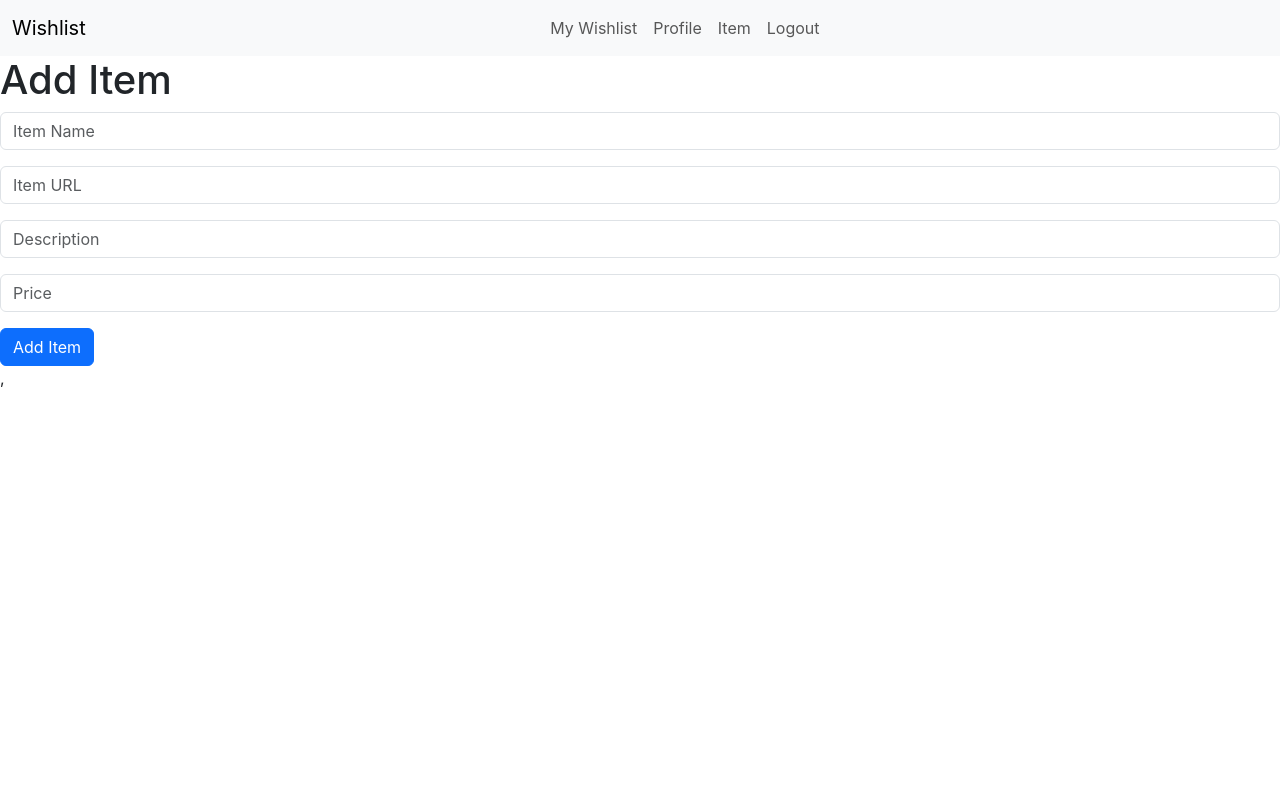
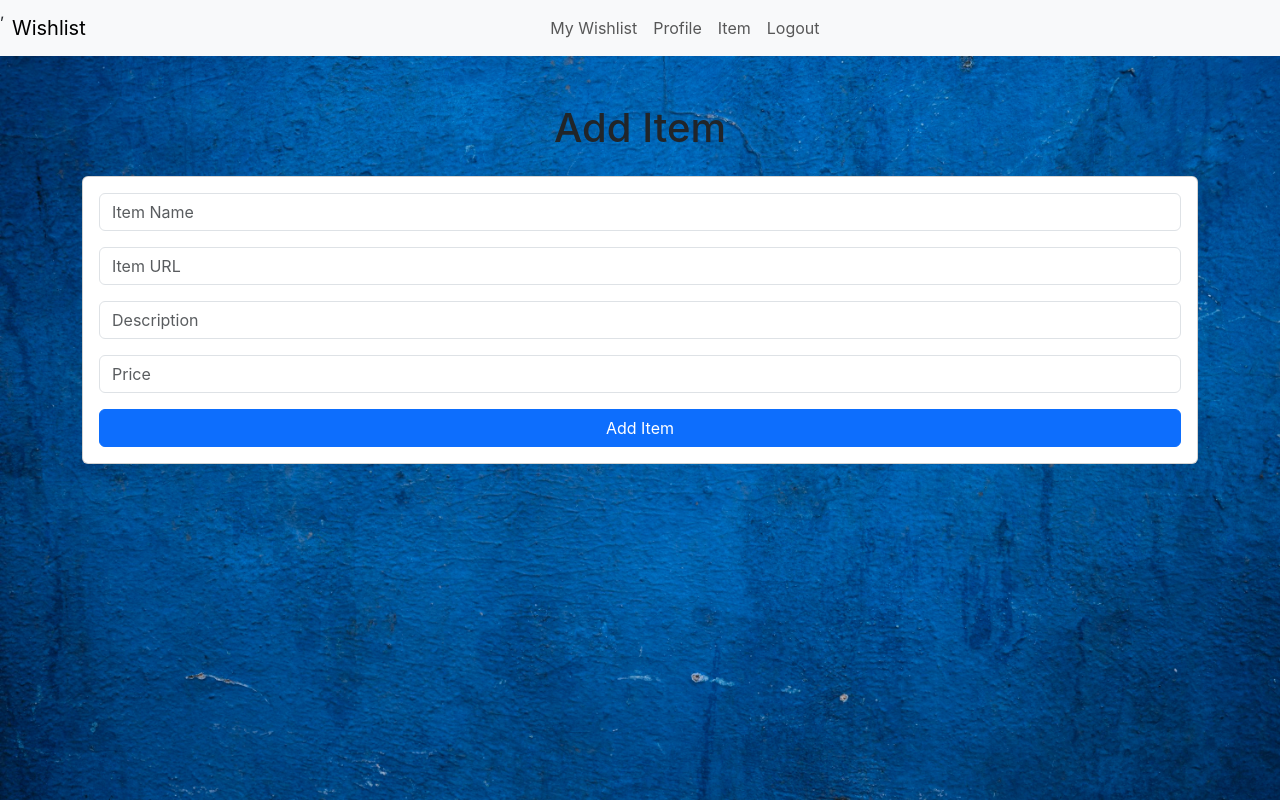
Before and after one commit to divaldez7464/frontend, a React (Create React App) app: page /item in a window 1280 px wide. Built offline with nearby package versions, Linux system fonts and the light colour scheme.

Commit message:
items page bootstrap and bugs

```diff
--- a/src/components/Item.js
+++ b/src/components/Item.js
@@ -2,6 +2,7 @@ import React, { useState } from 'react';
 import { useNavigate } from 'react-router-dom';
 import Navbar from './Navbar';
 import 'bootstrap/dist/css/bootstrap.min.css';
+import '../styles/Item.css';
 
 function Item({ userId }) {
     const navigate = useNavigate();
@@ -38,22 +39,6 @@ function Item({ userId }) {
                 credentials: 'include', // Ensure credentials are sent
             });
 
-
-            // const response = await fetch('https://project02-3bd6df9baeaf.herokuapp.com/api/items', {
-            //     method: 'POST',
-            //     headers: {
-            //         'Content-Type': 'application/json',
-            //     },
-            //     credentials: 'include',
-            //     body: JSON.stringify({
-            //         // userId,
-            //     item_name: itemName.trim(),
-            //     url: itemUrl.trim(),
-            //     description: description.trim(),
-            //     price: price ? parseFloat(price) : null
-            //     }),
-            // })
-
             const data = await response.json();
             console.log(data);
 
@@ -76,12 +61,15 @@ function Item({ userId }) {
     };
 
     return (
-        <div>
+        <div className="background">
             <Navbar />
-            <div className="Item-container">
-                <h1>Add Item</h1>
+
+        <div className="container mt-5">
+            <h1 className="text-center mb-4">Add Item</h1>
+            <div className="card">
+                <div className="card-body">
+                    <form>
                         <div className="mb-3">
-                    {/* sets item name below */}
                             <input
                                 type="text"
                                 className="form-control"
@@ -90,7 +78,6 @@ function Item({ userId }) {
                                 onChange={(e) => setItemName(e.target.value)}
                             />
                         </div>
-                {/* sets url below */}
                         <div className="mb-3">
                             <input
                                 type="url"
@@ -100,7 +87,6 @@ function Item({ userId }) {
                                 onChange={(e) => setItemUrl(e.target.value)}
                             />
                         </div>
-                {/* sets description below */}
                         <div className="mb-3">
                             <input
                                 type="text"
@@ -110,7 +96,6 @@ function Item({ userId }) {
                                 onChange={(e) => setDescription(e.target.value)}
                             />
                         </div>
-                {/* Sets price below */}
                         <div className="mb-3">
                             <input
                                 type="number"
@@ -121,11 +106,15 @@ function Item({ userId }) {
                             />
                         </div>
                         <button
-                    className="btn btn-primary"
+                            type="button"
+                            className="btn btn-primary w-100"
                             onClick={handleAddItem}
                         >
                             Add Item
                         </button>
+                    </form>
+                </div>
+            </div>
         </div>
     </div>
     );
--- /dev/null
+++ b/src/styles/Item.css
@@ -0,0 +1,12 @@
+.background {
+    position: absolute;
+    top: 0;
+    left: 0;
+    width: 100%;
+    height: 100%;
+    background-image: url("../Image/Blue\ Background.jpg");
+    background-size: cover;
+    background-position: center;
+    background-repeat: no-repeat;
+    z-index: -1;
+}
```
Lines whose indentation alone changed are shown as unchanged.
